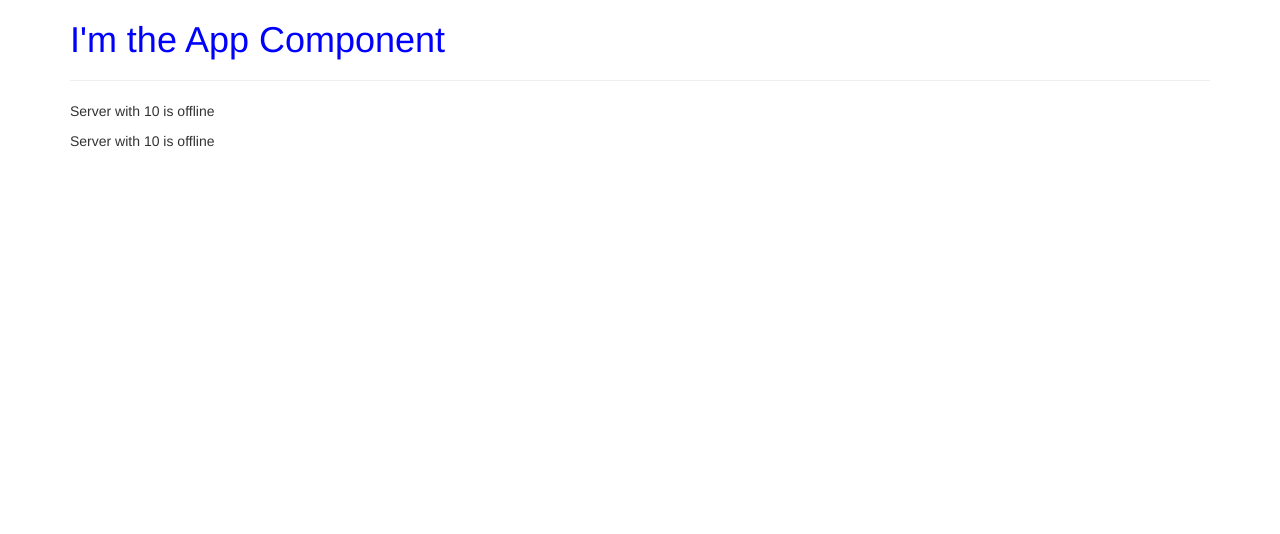
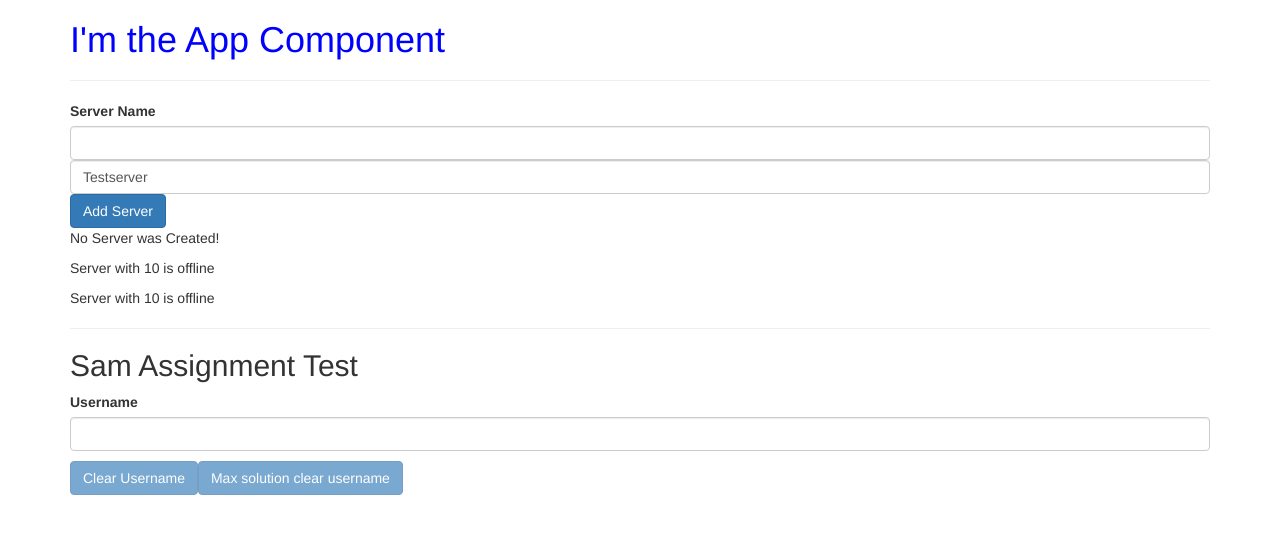
Before and after one commit to Samlouwithers/Udemy, an Angular app: page / in a window 1280 px wide. Shown: the top 534 px of the page. Built offline with nearby package versions, Linux system fonts and the light colour scheme.

Commit message:
exercise for Assignment #2 - max's solution was way prettier. things to remember.

```diff
--- a/src/app/servers/servers.component.html
+++ b/src/app/servers/servers.component.html
@@ -1,2 +1,38 @@
+<label>Server Name</label>
+<input
+	type="text"
+	class="form-control"
+	(input)="onUpdateServerName($event)">
+<input
+	type="text"
+	class="form-control"
+	[(ngModel)] = "serverName">
+<!--<p>{{ serverName }}</p>-->
+
+<button class="btn btn-primary"
+[disabled]="!allowNewServer"
+(click)="onCreateServer()"
+>Add Server</button>
+<!--<p [innerText]="allowNewServer"></p>-->
+<p>{{ serverCreationStatus }}</p>
 <app-server></app-server>
 <app-server></app-server>
+
+<hr>
+<h2>Sam Assignment Test</h2>
+<label>Username</label>
+<input
+	type="text"
+	class="form-control"
+	[(ngModel)] = "username"
+	(input)="onCheckEmptyUsername($event)">
+<p>{{username}}</p>
+<button class="btn btn-primary"
+	[disabled]="!onEmptyUsername"
+	(click)="onClearInput()"
+>Clear Username</button>
+
+<button class="btn btn-primary"
+	[disabled]="username === ''"
+	(click)="username = ''"
+>Max solution clear username</button>
--- a/src/app/servers/servers.component.ts
+++ b/src/app/servers/servers.component.ts
@@ -6,10 +6,38 @@ import { Component, OnInit } from '@angular/core';
   styleUrls: ['./servers.component.css']
 })
 export class ServersComponent implements OnInit {
+	allowNewServer = false;
+	serverCreationStatus = "No Server was Created!";
+	serverName = "Testserver";
+	username = "";
+	onEmptyUsername = false;
 
-  constructor() { }
+  constructor() {
+  	setTimeout(() =>{
+  		this.allowNewServer = true;
+  	},2000)
+  }
 
   ngOnInit() {
   }
+  //new method
+  onCreateServer() {
+  	this.serverCreationStatus = 'Server was Created! ' + this.serverName;
+  }
+  onUpdateServerName(event: Event) {
+  	this.serverName = (<HTMLInputElement>event.target).value;
+  }
+  //Assignment method
+  onCheckEmptyUsername(event: Event) {
+  	if(this.username == ""){
+  		this.onEmptyUsername = false;
+  	} else {
+  		this.onEmptyUsername = true;
+  	}
+  }
 
+  //clear button
+  onClearInput() {
+  	this.username = "";
+  }
 }
```
